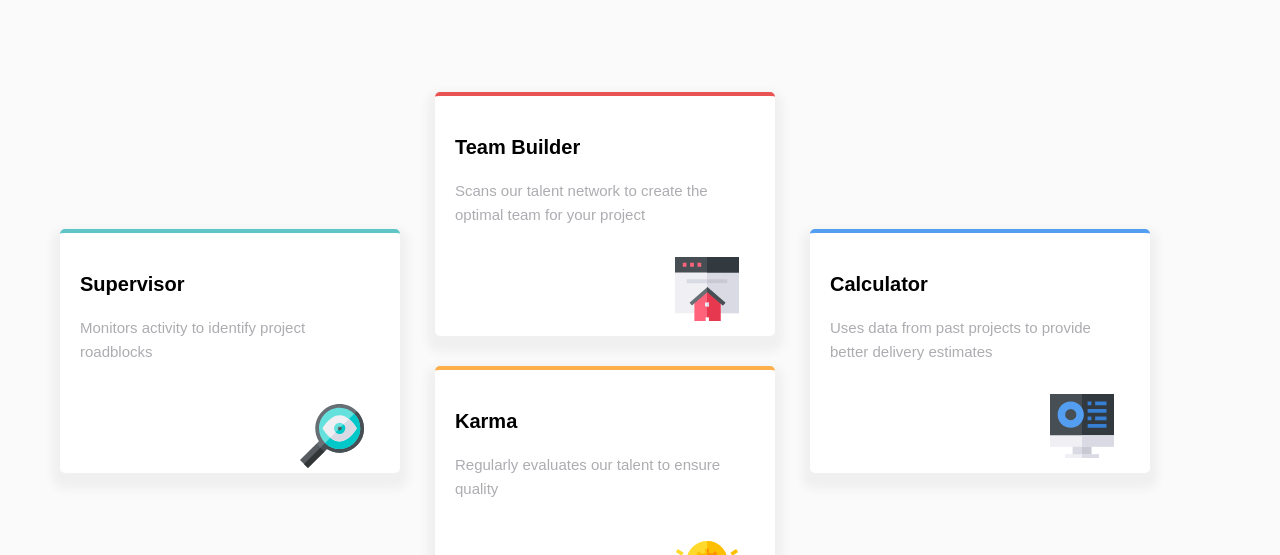
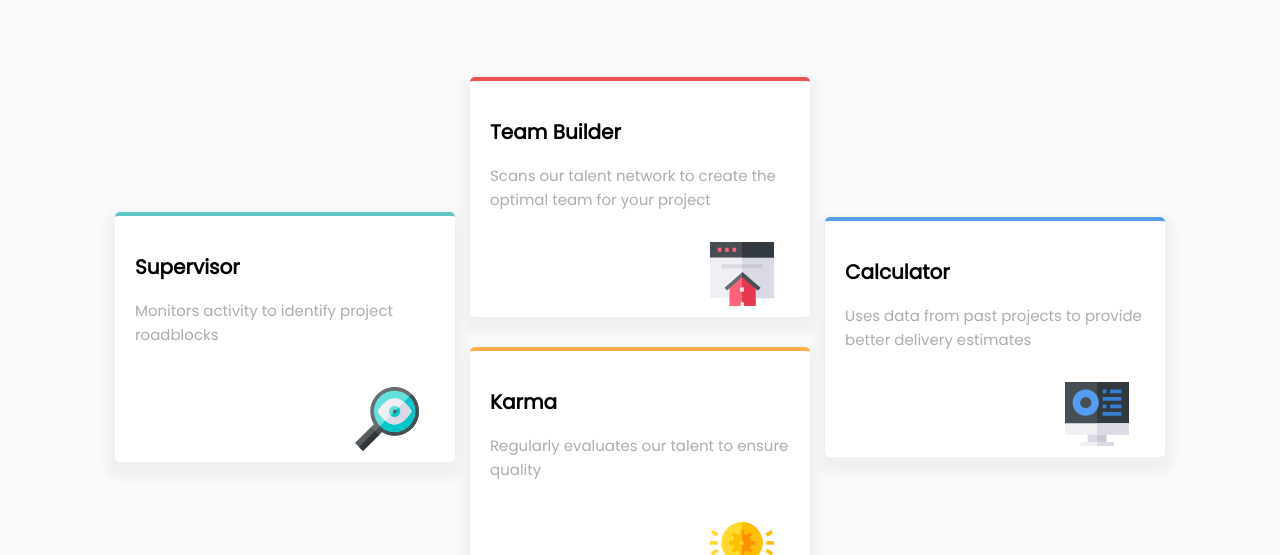
Before and after one commit to AbdunazarovM/four-card-feature-section-master, a plain HTML site: page index.html in a window 1280 px wide. Shown: the part 245-800 px from the top of the page. Drawn offline with Linux system fonts and the light colour scheme.

Commit message:
changed card positions

```diff
--- a/styles/styles.css
+++ b/styles/styles.css
@@ -21,20 +21,16 @@
          url('../fonts/poppins-v15-latin-100.woff') format('woff'),
          url('../fonts/poppins-v15-latin-100.ttf') format('truetype'),
          url('../fonts/poppins-v15-latin-100.svg#Poppins') format('svg');
-  }
-
->>>>>>> 47a1bcb396588b549d5391e30935575cb90b9de2
+}
   @font-face {
     font-family: 'Poppins';
     font-style: normal;
     font-weight: 400;
-<<<<<<< HEAD
     src: local(''),
          url('../fonts/poppins-v15-latin-regular.woff2') format('woff2'), /* Chrome 26+, Opera 23+, Firefox 39+ */
          url('../fonts/poppins-v15-latin-regular.woff') format('woff'); /* Chrome 6+, Firefox 3.6+, IE 9+, Safari 5.1+ */
   }
   /* poppins-600 - latin */
-=======
     src: url('../fonts/poppins-v15-latin-regular.eot');
     src: local(''),
          url('../fonts/poppins-v15-latin-regular.eot?#iefix') format('embedded-opentype'),
@@ -44,16 +40,13 @@
          url('../fonts/poppins-v15-latin-regular.svg#Poppins') format('svg');
   }
 
->>>>>>> 47a1bcb396588b549d5391e30935575cb90b9de2
   @font-face {
     font-family: 'Poppins';
     font-style: normal;
     font-weight: 600;
-<<<<<<< HEAD
     src: local(''),
          url('../fonts/poppins-v15-latin-600.woff2') format('woff2'), /* Chrome 26+, Opera 23+, Firefox 39+ */
          url('../fonts/poppins-v15-latin-600.woff') format('woff'); /* Chrome 6+, Firefox 3.6+, IE 9+, Safari 5.1+ */
-=======
     src: url('../fonts/poppins-v15-latin-600.eot');
     src: local(''),
          url('../fonts/poppins-v15-latin-600.eot?#iefix') format('embedded-opentype'),
@@ -61,7 +54,6 @@
          url('../fonts/poppins-v15-latin-600.woff') format('woff'),
          url('../fonts/poppins-v15-latin-600.ttf') format('truetype'),
          url('../fonts/poppins-v15-latin-600.svg#Poppins') format('svg');
->>>>>>> 47a1bcb396588b549d5391e30935575cb90b9de2
   }
 
 body{
@@ -110,18 +102,23 @@ body{
 
 .main-container{
     display: flex;
+    align-items: center;
+    justify-content: center;
     margin-top:80px;
     margin-bottom: 50px;
 }
 
 .cards{
     width: 300px;
-    height: 200px;
     padding: 20px;
+    padding-bottom: 5px;
     border-radius: 5px;
     box-shadow: 0px 8px 8px 8px #f1f0f0;
     background-color: #fff;
-    margin: 15px;
+}
+
+.cards:not(:last-child){
+    margin-right: 15px;
 }
 
 .supervisor{
@@ -141,16 +138,12 @@ body{
     border-top: 4px solid hsl(212, 86%, 64%);
 }
 
-.calculator, .supervisor{
-    margin: auto 20px;
-}
-
 .cards::after{
     content: "";
     display: block;
     background-repeat: no-repeat;
-    width:  85px;
-    height: 85px;
+    width:  70px;
+    height: 70px;
     margin-left: 220px;
     margin-top: 40px;
 }
```
